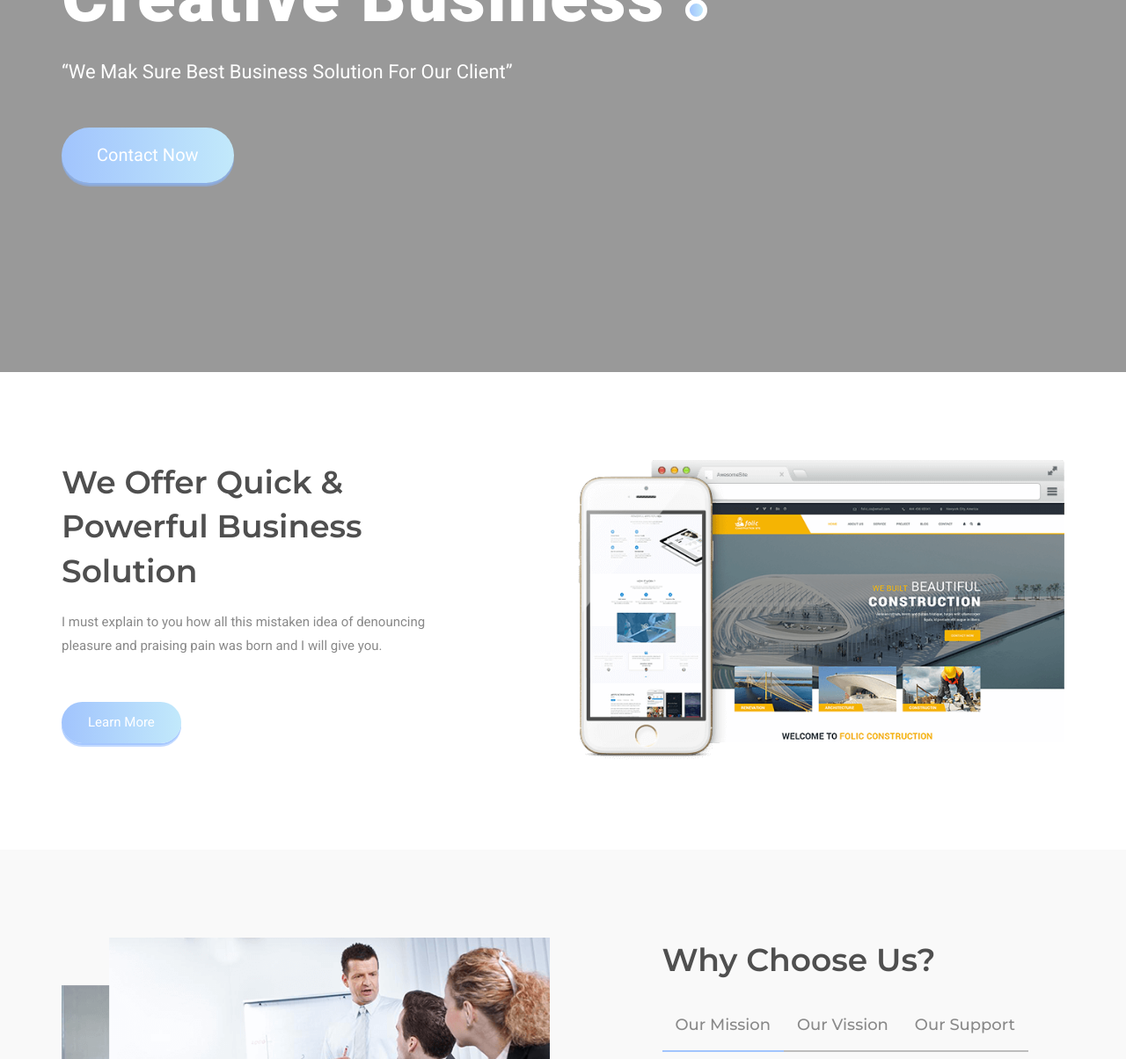
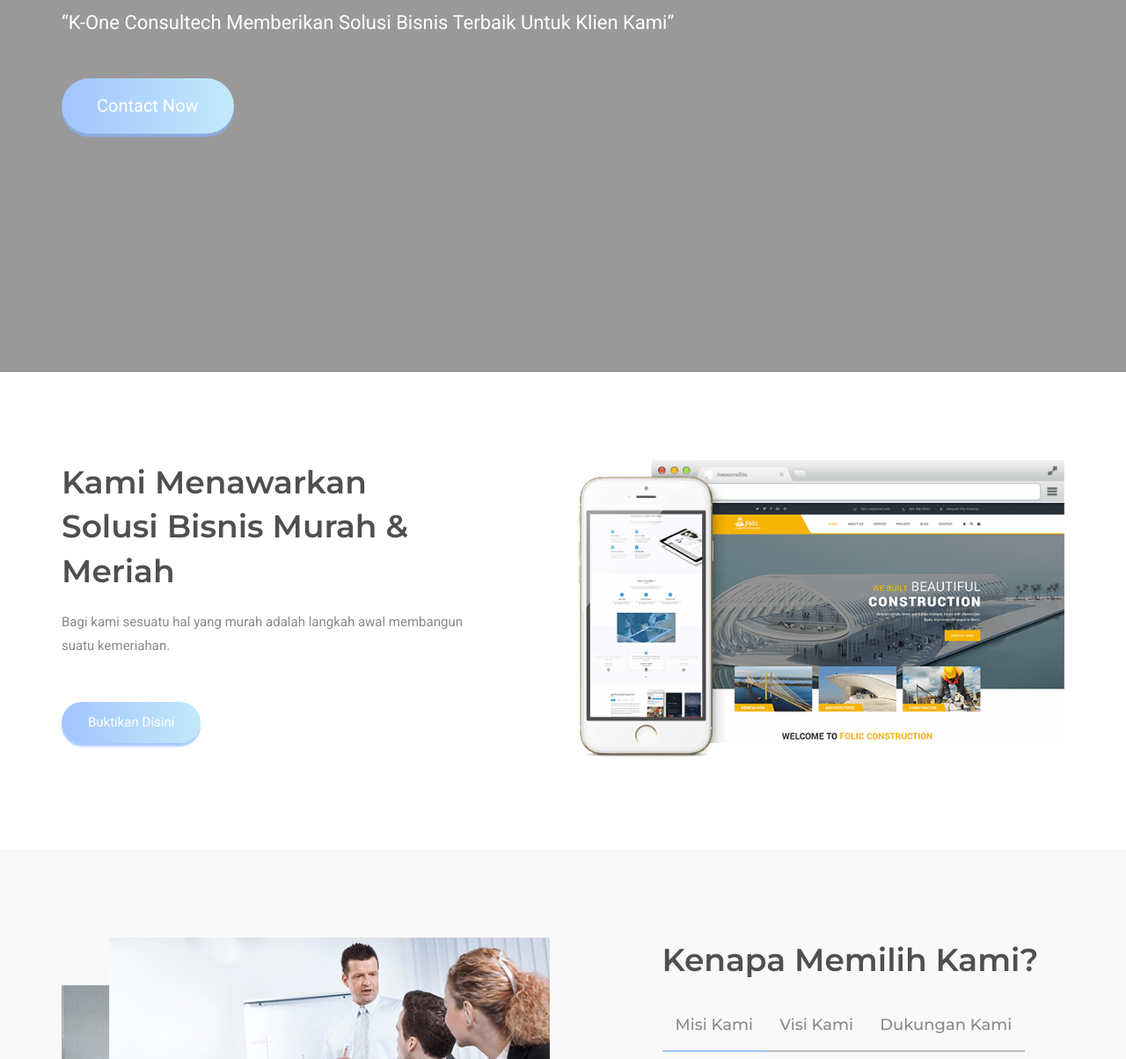
Before and after one commit to bobieaditya31/tugasweb, a plain HTML site: page classic/index.html in a window 1280 px wide. Shown: the part 377-1581 px from the top of the page at 88% size. Drawn offline with Linux system fonts and the light colour scheme; some packages are replaced by stand-ins of ours; files whose address does not match are found by name.

Commit message:
Update index.html
Merubah  comment header dan tittle

```diff
--- a/classic/index.html
+++ b/classic/index.html
@@ -97,8 +97,8 @@
                 <div class="row">
                     <div class="col-xs-12 col-sm-10 col-md-8">
                         <div class="header-text">
-                            <h2 class="header-title wow fadeInUp">We Are Provide Creative Business <span class="dot"></span></h2>
-                            <div class="wow fadeInUp" data-wow-delay="0.5s"><q>We Mak Sure Best Business Solution For Our Client</q></div>
+                            <h2 class="header-title wow fadeInUp">Selamat Datang <span class=""></span></h2>
+                            <div class="wow fadeInUp" data-wow-delay="0.5s"><q>K-One Consultech Memberikan Solusi Bisnis Terbaik Untuk Klien Kami</q></div>
                             <div class="wow fadeInUp" data-wow-delay="0.7s">
                                 <a href="#contact-area" class="bttn bttn-lg bttn-primary">Contact Now</a>
                             </div>
@@ -117,13 +117,13 @@
             <div class="row">
                 <div class="col-xs-12 col-sm-6 col-md-5">
                     <div class="page-title">
-                        <h2 class="title wow fadeInUp">We Offer Quick &amp; Powerful Business Solution</h2>
+                        <h2 class="title wow fadeInUp">Kami Menawarkan Solusi Bisnis Murah &amp; Meriah</h2>
                         <div class="wow fadeInUp" data-wow-delay="0.5s">
-                            <p>I must explain to you how all this mistaken idea of denouncing pleasure and praising pain was born and I will give you.</p>
+                            <p> Bagi kami sesuatu hal yang murah adalah langkah awal membangun suatu kemeriahan.</p>
                         </div>
                     </div>
                     <div class="wow fadeInUp" data-wow-delay="0.5s">
-                        <a href="#" class="bttn bttn-primary">Learn More</a>
+                        <a href="#contact-area" class="bttn bttn-primary">Buktikan Disini</a>
                     </div>
                 </div>
                 <div class="hidden-xs col-sm-6 col-md-offset-1">
@@ -148,11 +148,11 @@
 
                 <div class="col-xs-12 col-sm-6 col-md-5 col-md-offset-1 wow fadeInUp">
                     <div class="page-title">
-                        <h2 class="title">Why Choose Us?</h2>
+                        <h2 class="title">Kenapa Memilih Kami?</h2>
                         <ul class="tabs-list">
-                            <li class="active"><a data-toggle="pill" href="#our_mission">Our Mission</a></li>
-                            <li><a data-toggle="pill" href="#our_vission">Our Vission</a></li>
-                            <li><a data-toggle="pill" href="#our_support">Our Support</a></li>
+                            <li class="active"><a data-toggle="pill" href="#our_mission">Misi Kami</a></li>
+                            <li><a data-toggle="pill" href="#our_vission">Visi Kami</a></li>
+                            <li><a data-toggle="pill" href="#our_support">Dukungan Kami</a></li>
                         </ul>
                     </div>
                     <div class="tab-content">
```
